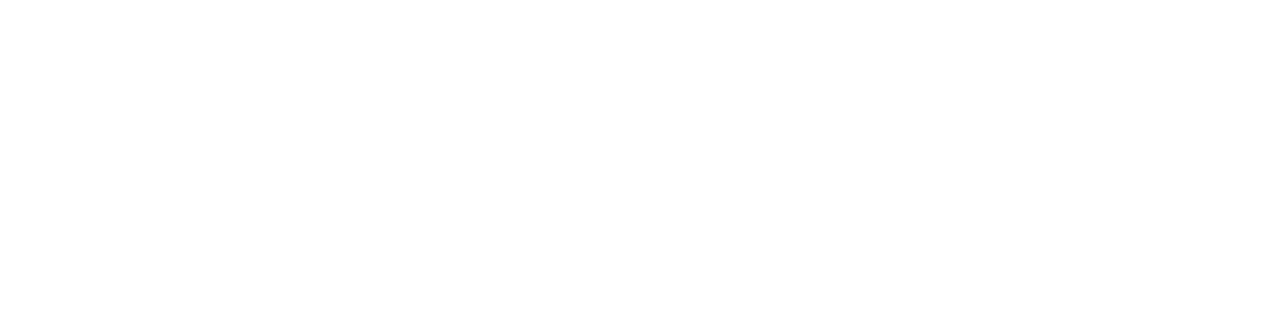
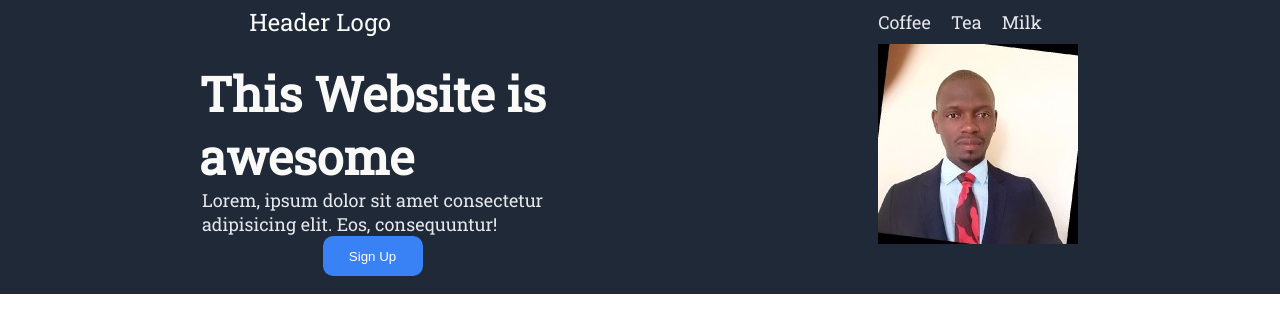
Before and after one commit to Rekidiang2/top-landing-page, a plain HTML site: page index.html in a window 1280 px wide. Drawn offline with Linux system fonts and the light colour scheme.

Commit message:
working with the first section

```diff
--- a/index.html
+++ b/index.html
@@ -8,6 +8,42 @@
 
 </head>
 <body>
+    <div class="first-section">
+        <div class="navbar">
+            <div class="navbar-left">
+                <p id="header-logo">Header Logo</p>
+            </div>
+
+            <div class="navbar-right">
+                <ul style="list-style:none;">
+                    <li class="header-link">Coffee</li>
+                    <li class="header-link">Tea</li>
+                    <li class="header-link">Milk</li>
+
+                </ul>
+            </div>
+        </div>
+
+        <div class="content">
+
+            <div class="content-left">
+                <h1>This Website is <br>awesome</h1>
+                <p class="p-first">
+                    Lorem, ipsum dolor sit amet consectetur <br>adipisicing elit. Eos, consequuntur!
+                </p>
+                <button type="button" class="sign-up-btn">
+                    Sign Up
+                </button>
+            </div>
+
+            <div class="content-right">
+                <img src="img/rkd_pic.jpeg" alt="" class="profil-pic" width="200">
+            </div>
+
+        </div>
+    </div>
+
+
 
 </body>
 </html>
--- a/styles.css
+++ b/styles.css
@@ -0,0 +1,102 @@
+
+@import url('https://fonts.googleapis.com/css2?family=Roboto+Slab&display=swap');
+
+
+*{
+    margin: 0;
+    padding:0;
+}
+
+body{
+    font-family: 'Roboto Slab', serif;
+}
+
+.first-section{
+    background-color:#1F2937 ;
+
+
+}
+
+#header-logo{
+    font-size:24px;
+    color:#F9FAF8;
+
+}
+.header-link{
+    font-size: 18px;
+    color:#E5E7EB;
+    margin:10px;
+}
+.navbar{
+    display: flex;
+    flex-direction: row;
+}
+
+ul{
+    display: flex;
+    flex-direction: row;
+}
+
+.navbar-left, .navbar-right{
+    display: flex;
+    width: 50%;
+    justify-content: center;
+    align-items: center;
+
+}
+
+
+
+
+h1{
+    font-size: 48px;
+    font-weight: bolder;
+    color:#F9FAF8;
+}
+
+
+.content{
+    display: flex;
+    flex-direction: row;
+}
+
+
+
+.content-left, .content-right{
+    display: flex;
+    justify-content: center;
+    align-items: center;
+    flex-direction: column;
+    width: 50%;
+
+}
+
+.content-left{
+    display: flex;
+    flex-direction: column;
+    width: 50%;
+    justify-content: center;
+
+    margin-left: 70px;
+
+}
+
+img{
+    margin-bottom: 50px;
+}
+
+.p-first{
+    font-size: 18px;
+    color:#E5E7EB;
+
+}
+
+.sign-up-btn{
+    background-color: #3882F6;
+    color: white;
+    width: 100px;
+    height: 40px;
+    border:1px #3882F6;
+    border-radius: 10px;
+
+}
```
Also changed, not shown: img/rkd_pic.jpeg (added).
